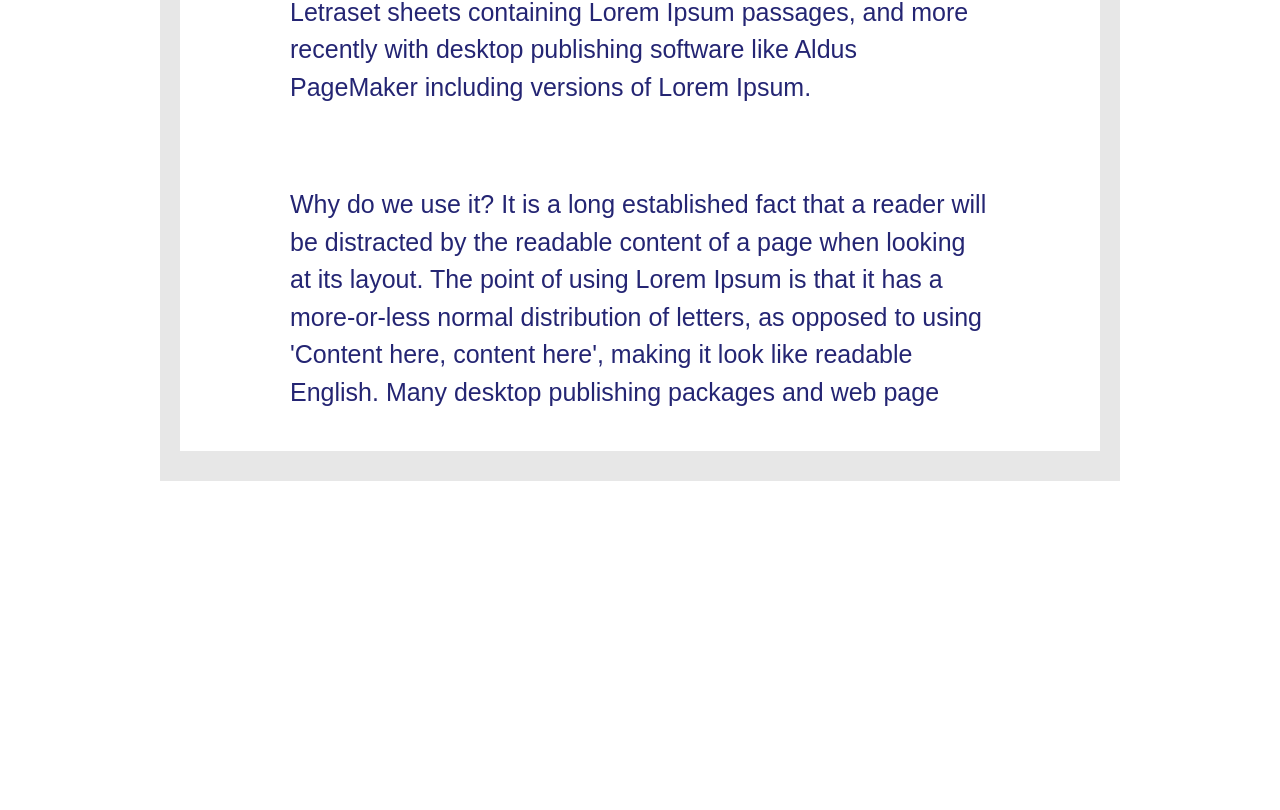
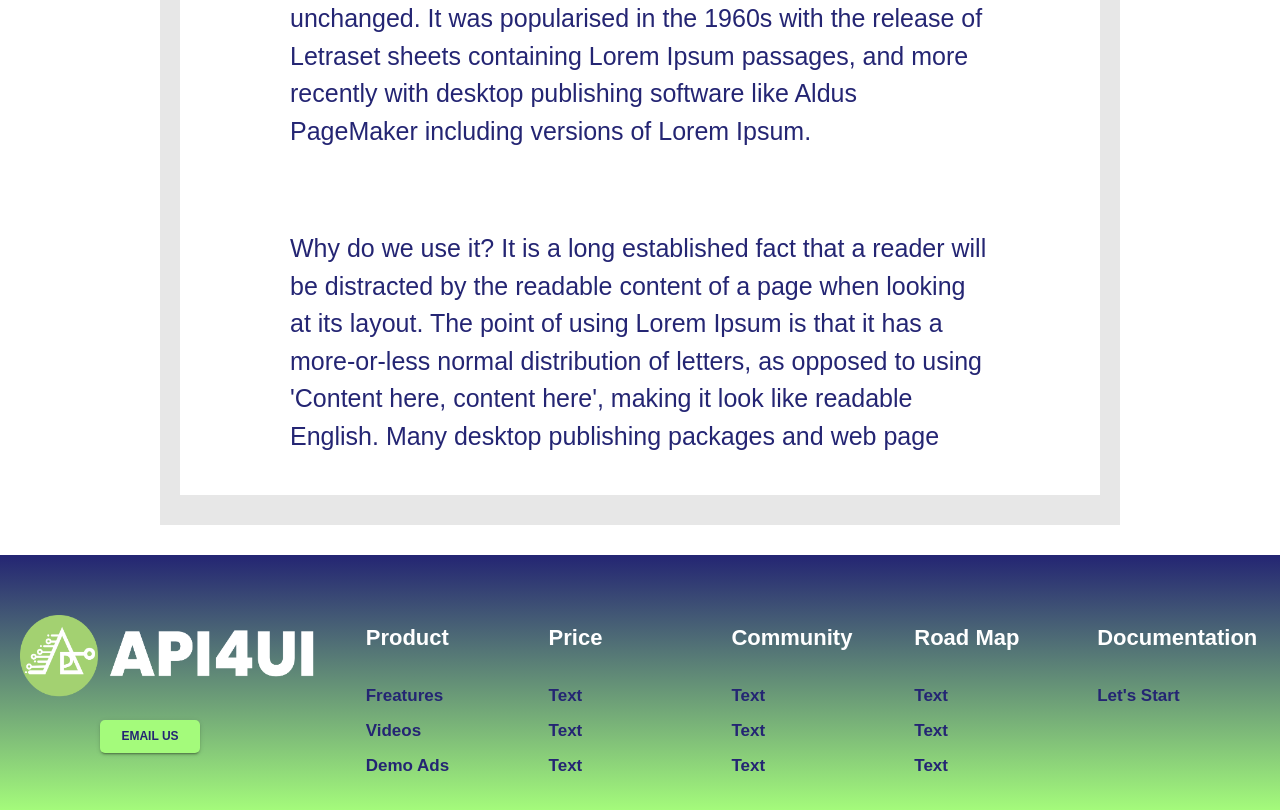
Before and after one commit to rjgohar/m4ui, a React (Create React App) app: page /blogs in a window 1280 px wide. Shown: the part 714-1524 px from the top of the page. Before the commit the page ends 1195 px from the top, so only its background shows below. Built offline with nearby package versions, Linux system fonts and the light colour scheme.

Commit message:
add footer and feature dropdown

```diff
--- /dev/null
+++ b/src/components/footer/index.js
@@ -0,0 +1,157 @@
+import { Box, makeStyles, Typography } from "@material-ui/core";
+import React from "react";
+import Button from "../../units/Button";
+import logo from "../../assests/logo.png";
+
+export default function Footer() {
+  const classes = useStyles();
+  return (
+    <div className={classes.maincontainer}>
+      <Box className={classes.main}>
+        <Box>
+          <div className={classes.innerHead}>
+            <img src={logo} alt="logo" className="logo" />
+
+            <Button className="button" variant="contained">
+              {" "}
+              Email us
+            </Button>
+          </div>
+        </Box>
+        <Box>
+          <Typography className={classes.heading} variant="h3">
+            Product
+          </Typography>
+          <div className={classes.innerHead}>
+            <Typography className="text" variant="subtitle1">
+              freatures
+            </Typography>
+            <Typography className="text" variant="subtitle1">
+              videos
+            </Typography>
+            <Typography className="text" variant="subtitle1">
+              demo ads
+            </Typography>
+          </div>
+        </Box>
+        <Box>
+          <Typography className={classes.heading} variant="h3">
+            price
+          </Typography>
+          <div className={classes.innerHead}>
+            <Typography className="text" variant="subtitle1">
+              text
+            </Typography>
+            <Typography className="text" variant="subtitle1">
+              text
+            </Typography>
+            <Typography className="text" variant="subtitle1">
+              text
+            </Typography>
+          </div>
+        </Box>
+        <Box>
+          <Typography className={classes.heading} variant="h3">
+            Community
+          </Typography>
+          <div className={classes.innerHead}>
+            <Typography className="text" variant="subtitle1">
+              text
+            </Typography>
+            <Typography className="text" variant="subtitle1">
+              text
+            </Typography>
+            <Typography className="text" variant="subtitle1">
+              text
+            </Typography>
+          </div>
+        </Box>
+        <Box>
+          <Typography className={classes.heading} variant="h3">
+            road map
+          </Typography>
+          <div className={classes.innerHead}>
+            <Typography className="text" variant="subtitle1">
+              text
+            </Typography>
+            <Typography className="text" variant="subtitle1">
+              text
+            </Typography>
+            <Typography className="text" variant="subtitle1">
+              text
+            </Typography>
+          </div>
+        </Box>
+        <Box>
+          <Typography className={classes.heading} variant="h3">
+            documentation
+          </Typography>
+          <div className={classes.innerHead}>
+            <Typography className="text" variant="subtitle1">
+              let's start
+            </Typography>
+          </div>
+        </Box>
+      </Box>
+    </div>
+  );
+}
+
+const useStyles = makeStyles((theme) => ({
+  maincontainer: {
+    background: theme.palette.background.footer,
+  },
+  main: {
+    paddingTop: 30,
+    paddingBottom: 30,
+    display: "grid",
+
+    gridTemplateColumns: "2fr  1fr 1fr 1fr 1fr 1fr",
+    [theme.breakpoints.down("sm")]: {
+      gridTemplateColumns: "1fr 1fr",
+      justifyItems: "center",
+      rowGap: 40,
+    },
+    [theme.breakpoints.down("xs")]: {
+      gridTemplateColumns: "  1fr",
+      justifyItems: "start",
+      marginLeft: 20,
+      gap: 20,
+    },
+  },
+
+  innerHead: {
+    paddingTop: 30,
+    display: "flex",
+    flexDirection: "column",
+    gap: 5,
+
+    "& .logo": {
+      paddingLeft: 20,
+      width: 300,
+      height: 100,
+    },
+
+    "& .text": {
+      fontSize: 17,
+      fontWeight: 700,
+      cursor: "pointer",
+      color: theme.palette.text.primary,
+      textTransform: "capitalize",
+    },
+    " & .button": {
+      textAlign: "center",
+      width: 100,
+      marginLeft: 100,
+    },
+  },
+
+  heading: {
+    fontSize: 22,
+    fontWeight: 700,
+    paddingTop: 40,
+    color: theme.palette.primary.main,
+    textTransform: "capitalize",
+    cursor: "pointer",
+  },
+}));
--- a/src/components/header/index.js
+++ b/src/components/header/index.js
@@ -8,28 +8,89 @@ import KeyboardArrowRightIcon from "@material-ui/icons/KeyboardArrowLeft";
 import IconButton from "@material-ui/core/IconButton";
 import MenuIcon from "@material-ui/icons/Menu";
 import CancelIcon from "@material-ui/icons/Cancel";
+import logo from "../../assests/logo.png";
+import Menu from "@material-ui/core/Menu";
+import MenuItem from "@material-ui/core/MenuItem";
+
 import { Box, List, ListItem, SwipeableDrawer } from "@material-ui/core";
 import { Link } from "react-router-dom";
 
 export default function ButtonAppBar() {
   const classes = useStyles();
   const [open, setOpen] = useState(false);
+  const [anchorEl, setAnchorEl] = React.useState(null);
+
+  const handleOnHover = (event) => {
+    setAnchorEl(true);
+  };
+
+  const handleClose = () => {
+    setAnchorEl(null);
+  };
+
+  const SimpleMenu = () => {
+    return (
+      <div>
+        <Menu
+          anchorOrigin={{ horizontal: "center" }}
+          transformOrigin={{ horizontal: "center" }}
+          className={classes.menudropdown}
+          aria-controls="simple-menu"
+          aria-haspopup="true"
+          id="simple-menu"
+          anchorEl={anchorEl}
+          keepMounted
+          open={Boolean(anchorEl)}
+          onClose={handleClose}
+        >
+          <div style={{ paddingTop: "30px", paddingLeft: "45px" }}>
+            <CancelIcon
+              className={classes.CancelIconbtn}
+              onClick={handleClose}
+            />
+            <Typography variant="h4"> Features</Typography>
+          </div>
+          <div className={classes.inner}>
+            <div>
+              <MenuItem className="container">sample</MenuItem>
+              <MenuItem className="container">sample</MenuItem>
+              <MenuItem className="container">sample</MenuItem>
+              <MenuItem className="container">sample</MenuItem>
+              <MenuItem className="container">sample</MenuItem>
+            </div>
+            <div>
+              <MenuItem className="container">sample</MenuItem>
+              <MenuItem className="container">sample</MenuItem>
+              <MenuItem className="container">sample</MenuItem>
+              <MenuItem className="container">sample</MenuItem>
+              <MenuItem className="container">sample</MenuItem>
+            </div>
+          </div>
+        </Menu>
+      </div>
+    );
+  };
 
   return (
     <div>
       <AppBar position="static">
         <Toolbar className={classes.toolbar}>
           <Link to="/">
-            <Typography variant="h3" className={classes.title}>
-              LOGO
-            </Typography>
+            <img src={logo} alt="logo" className="logo" />
           </Link>
 
           <div className={classes.titleContainer}>
             <div className={classes.pageHeadings}>
-              <Typography variant="h4" className={classes.title}>
-                freatures
-              </Typography>
+              <>
+                <Typography
+                  variant="h4"
+                  className={classes.title}
+                  onClick={handleOnHover}
+                >
+                  freatures
+                </Typography>
+                <SimpleMenu />
+              </>
               <Typography variant="h4" className={classes.title}>
                 pricing
               </Typography>
@@ -78,9 +139,7 @@ export default function ButtonAppBar() {
           >
             <Box className={classes.arrowsection} p={2}>
               <Box display="flex" alignItems="center">
-                <Typography variant="h3" className={classes.title}>
-                  LOGO
-                </Typography>
+                <img src={logo} alt="logo" className={classes.logo} />
               </Box>
               <Box display="flex" alignItems="center">
                 {open ? (
@@ -102,9 +161,11 @@ export default function ButtonAppBar() {
                 {/* Put items Here */}
                 <Box className={classes.HeaderLinks}>
                   <Box>
-                    <Typography variant="h3" className={classes.HeaderItems}>
-                      freatures
-                    </Typography>
+                    <>
+                      <Typography variant="h3" className={classes.HeaderItems}>
+                        freatures
+                      </Typography>
+                    </>
                   </Box>
                   <Box>
                     <Typography variant="h3" className={classes.HeaderItems}>
@@ -163,6 +224,19 @@ const useStyles = makeStyles((theme) => ({
     gridTemplateColumns: "0.7fr 1fr ",
     background: theme.palette.background.primary,
 
+    "& .logo": {
+      paddingTop: 14,
+      width: 300,
+      height: 60,
+      [theme.breakpoints.down("sm")]: {
+        padding: "8px 0px",
+        width: 200,
+      },
+      [theme.breakpoints.down("sm")]: {
+        padding: "5px 0px",
+        width: 200,
+      },
+    },
     " & a": {
       color: theme.palette.primary.main,
       textDecoration: "none",
@@ -253,4 +327,45 @@ const useStyles = makeStyles((theme) => ({
     padding: "0px 20px",
   },
   buttonOutlinedDrawer: { height: "25px", width: "100%" },
+
+  menudropdown: {
+    color: theme.palette.primary.main,
+    "& .MuiMenu-paper   ": {
+      position: "relative",
+      top: "60px !important",
+      marginLeft: 110,
+      width: 820,
+      height: 400,
+      [theme.breakpoints.down("md")]: {
+        marginLeft: 20,
+        width: 730,
+      },
+    },
+  },
+
+  inner: {
+    display: "grid",
+    margin: " 10px 30px",
+    columnGap: 20,
+
+    gridTemplateColumns: "1fr 1fr",
+
+    "& .container": {
+      paddingTop: 10,
+    },
+  },
+  logo: {
+    width: 200,
+    height: 50,
+  },
+
+  CancelIconbtn: {
+    width: 30,
+    height: 30,
+    position: "relative",
+    top: -40,
+
+    float: "right",
+    cursor: "pointer",
+  },
 }));
--- a/src/pages/blogs/index.js
+++ b/src/pages/blogs/index.js
@@ -51,6 +51,7 @@ export default function Blogs() {
 
 const useStyles = makeStyles((theme) => ({
   container: {
+    margin: "30px 0px",
     background: theme.palette.primary.main,
   },
 
--- a/src/routers/index.js
+++ b/src/routers/index.js
@@ -1,4 +1,5 @@
 import { BrowserRouter as Router, Route, Routes } from "react-router-dom";
+import Footer from "../components/footer";
 import Header from "../components/header";
 import Blogs from "../pages/blogs";
 import Community from "../pages/community";
@@ -16,6 +17,7 @@ const Routers = () => {
           {<Route path="/community" element={<Community />} />}
           {<Route path="/blogs" element={<Blogs />} />}
         </Routes>
+        <Footer />
       </Router>
     </>
   );
--- a/src/theme/palette.js
+++ b/src/theme/palette.js
@@ -20,5 +20,6 @@ export const palette = {
       "linear-gradient(77.21deg, rgba(164, 251, 123, 0.7) -19.09%, rgba(36, 37, 115, 0.7) 124.26%)",
 
     community: "#E7E7E7",
+    footer: "linear-gradient(180deg, #242573 0%, #A4FB7B 100%)",
   },
 };
```
Also changed, not shown: src/assests/logo.png (added), 1 other file (tests, documents, lock files or other folders).
